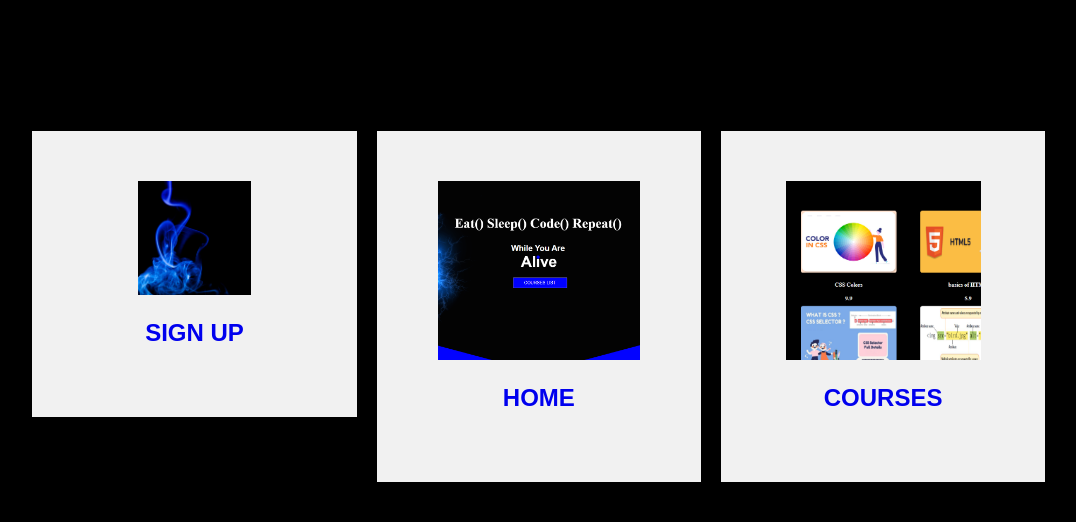
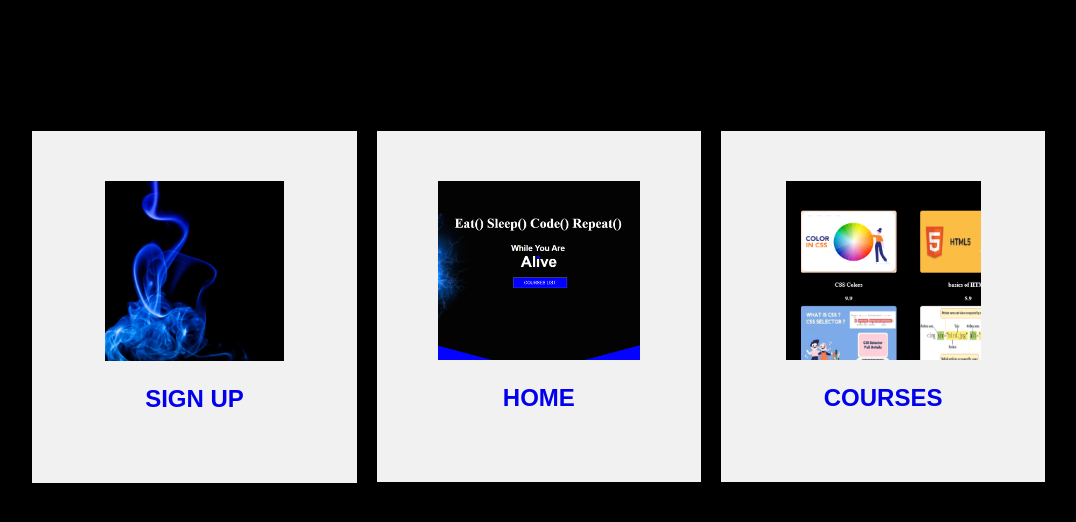
Before and after one commit to friedshrimps/PROJET-JS, a plain HTML site: page compterendujs.html in a window 1280 px wide. Shown: the part 96-618 px from the top of the page, without its empty margins (107-1183 px from the left). Drawn offline with Linux system fonts and the light colour scheme.

Commit message:
Update compterendujs.html

```diff
--- a/compterendujs.html
+++ b/compterendujs.html
@@ -13,7 +13,7 @@
     <div class="row">
         <div class="column">
          <a href="signupcp.html" style="text-decoration: none;"> <div class="card">
-            <img src="signup.PNG" style="width: 50.5%;">
+            <img src="signup.PNG" style="width: 79.5%;">
             <h2>SIGN UP</h2>
           </div></a>
         </div>
```
